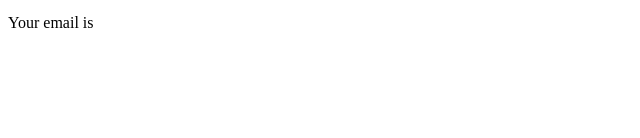
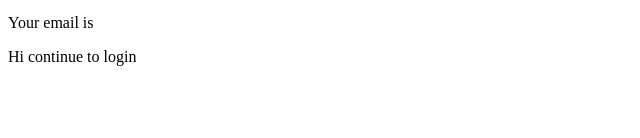
Before and after one commit to NipunShrivats/vueJs_crash, a Vue app: page / in a window 1280 px wide. Shown: the part 145-283 px from the top of the page, without its empty margins (0-640 px from the left). Built offline with nearby package versions, Linux system fonts and the light colour scheme; the HTML template or start-up script is replaced by a standard one.

Commit message:
conditionals

```diff
--- a/src/App.vue
+++ b/src/App.vue
@@ -1,4 +1,5 @@
 <script setup lang="ts">
+import ConditionalRendering from "./ConditionalRendering.vue";
 import TemplateSyntax from "./TemplateSyntax.vue";
 import VBind from "./VBind.vue";
 import VModel from "./VModel.vue";
@@ -8,6 +9,7 @@ import VModel from "./VModel.vue";
   <TemplateSyntax />
   <VBind />
   <VModel />
+  <ConditionalRendering />
 </template>
 
 <style scoped></style>
--- /dev/null
+++ b/src/ConditionalRendering.vue
@@ -0,0 +1,14 @@
+<template>
+  <div>
+    <p v-if="status === `loggedIn`">Welcome Back, Ramu</p>
+    <p v-else-if="status === `loading`">Checking your credentials...</p>
+    <p v-else="status === `loggedOut`">Hi continue to login</p>
+  </div>
+</template>
+
+<script setup>
+import { ref } from "vue";
+// const status = ref("loggedIn");
+// const status = ref("loading");
+const status = ref("loggedOut");
+</script>
```
